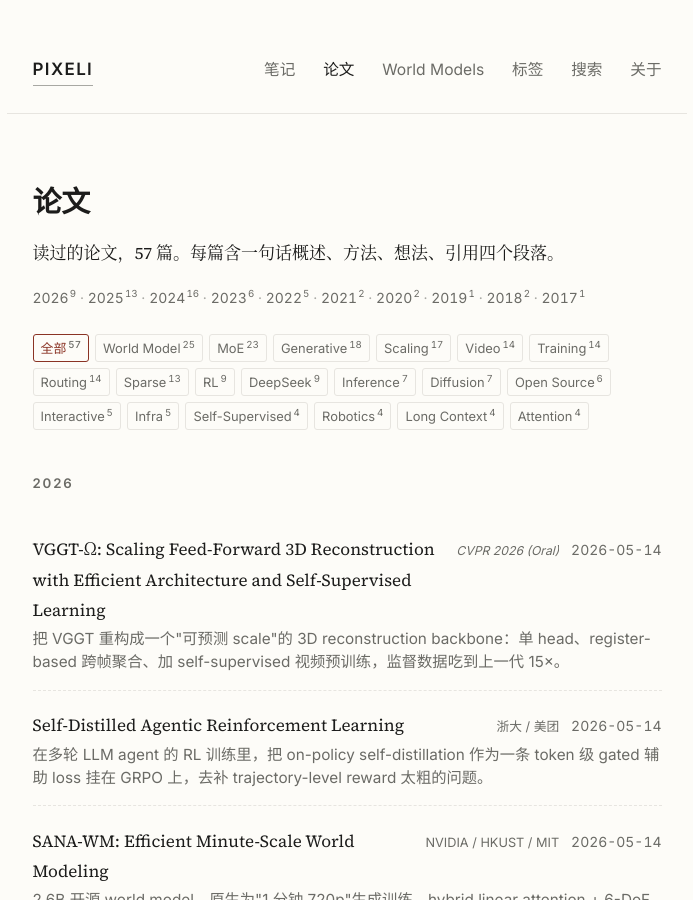
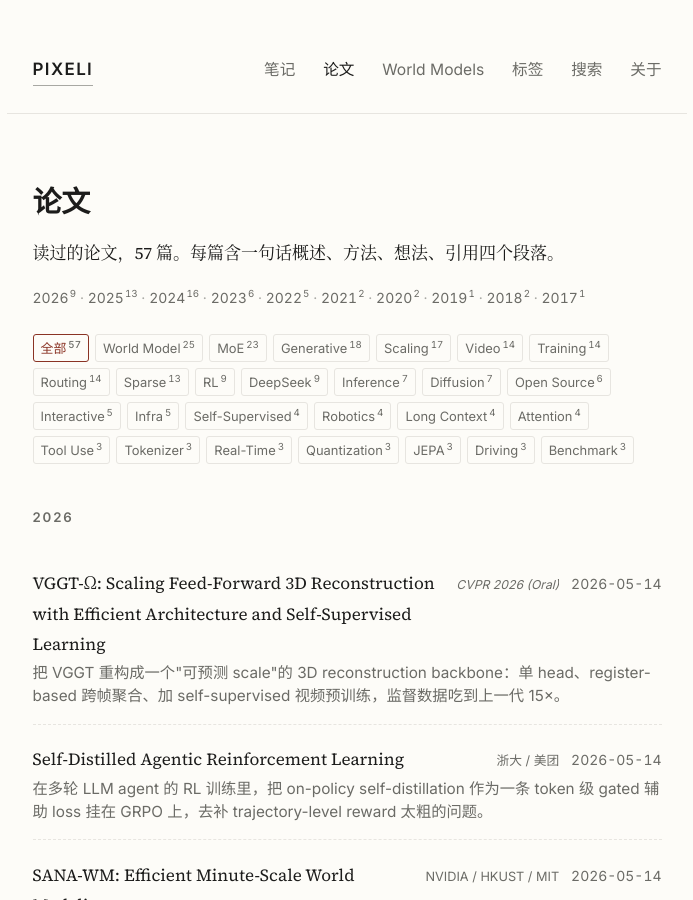
Before and after one commit to pixeli99/PIXELI, a Jekyll site: the page built from papers.md, in a window 1280 px wide and 900 px high. Shown: the whole window, without its empty margins (288-981 px from the left). Built offline with Jekyll 4.4.1, drawn with Linux system fonts in a browser that asks for light colours.

Commit message:
论文过滤栏：标签门槛从 ≥4 降至 ≥3
新增 Benchmark / Driving / JEPA / Quantization / Real-Time / Tokenizer / Tool Use
共 7 个主题标签进入过滤栏；站点目前共 58 篇，这些标签各有 3 篇，
对于关注特定方向（如量化、实时生成、评测基准）的读者有实际过滤价值。

Co-Authored-By: Claude Sonnet 4.6 <noreply@anthropic.com>
Claude-Session: https://claude.ai/code/session_01C6HHa5E1QbMPiCSJ3F3Bxf

```diff
--- a/papers.md
+++ b/papers.md
@@ -11,12 +11,12 @@ description: 论文阅读笔记，每篇含一句话概述、方法摘要、个
 
 {% assign papers_sorted = site.papers | where_exp: "p", "p.published != false" | sort: "date" | reverse %}
 {% assign papers_by_year = papers_sorted | group_by_exp: "p", "p.date | date: '%Y'" %}
-{% comment %}Build tag frequency list for the filter bar (tags with ≥4 papers){% endcomment %}
+{% comment %}Build tag frequency list for the filter bar (tags with ≥3 papers){% endcomment %}
 {% assign _all_tags = "" | split: "" %}
 {% for p in papers_sorted %}{% for t in p.tags %}{% assign _all_tags = _all_tags | push: t %}{% endfor %}{% endfor %}
 {% assign _uniq_tags = _all_tags | uniq %}
 {% assign _freq_rows = "" | split: "" %}
-{% for t in _uniq_tags %}{% assign _cnt = 0 %}{% for v in _all_tags %}{% if v == t %}{% assign _cnt = _cnt | plus: 1 %}{% endif %}{% endfor %}{% if _cnt >= 4 %}{% capture _row %}{{ _cnt | prepend: "00000" | slice: -5, 5 }}|{{ t }}{% endcapture %}{% assign _freq_rows = _freq_rows | push: _row %}{% endif %}{% endfor %}
+{% for t in _uniq_tags %}{% assign _cnt = 0 %}{% for v in _all_tags %}{% if v == t %}{% assign _cnt = _cnt | plus: 1 %}{% endif %}{% endfor %}{% if _cnt >= 3 %}{% capture _row %}{{ _cnt | prepend: "00000" | slice: -5, 5 }}|{{ t }}{% endcapture %}{% assign _freq_rows = _freq_rows | push: _row %}{% endif %}{% endfor %}
 {% assign _freq_rows = _freq_rows | sort | reverse %}
 
 <nav class="year-nav" aria-label="按年份跳转">
```
